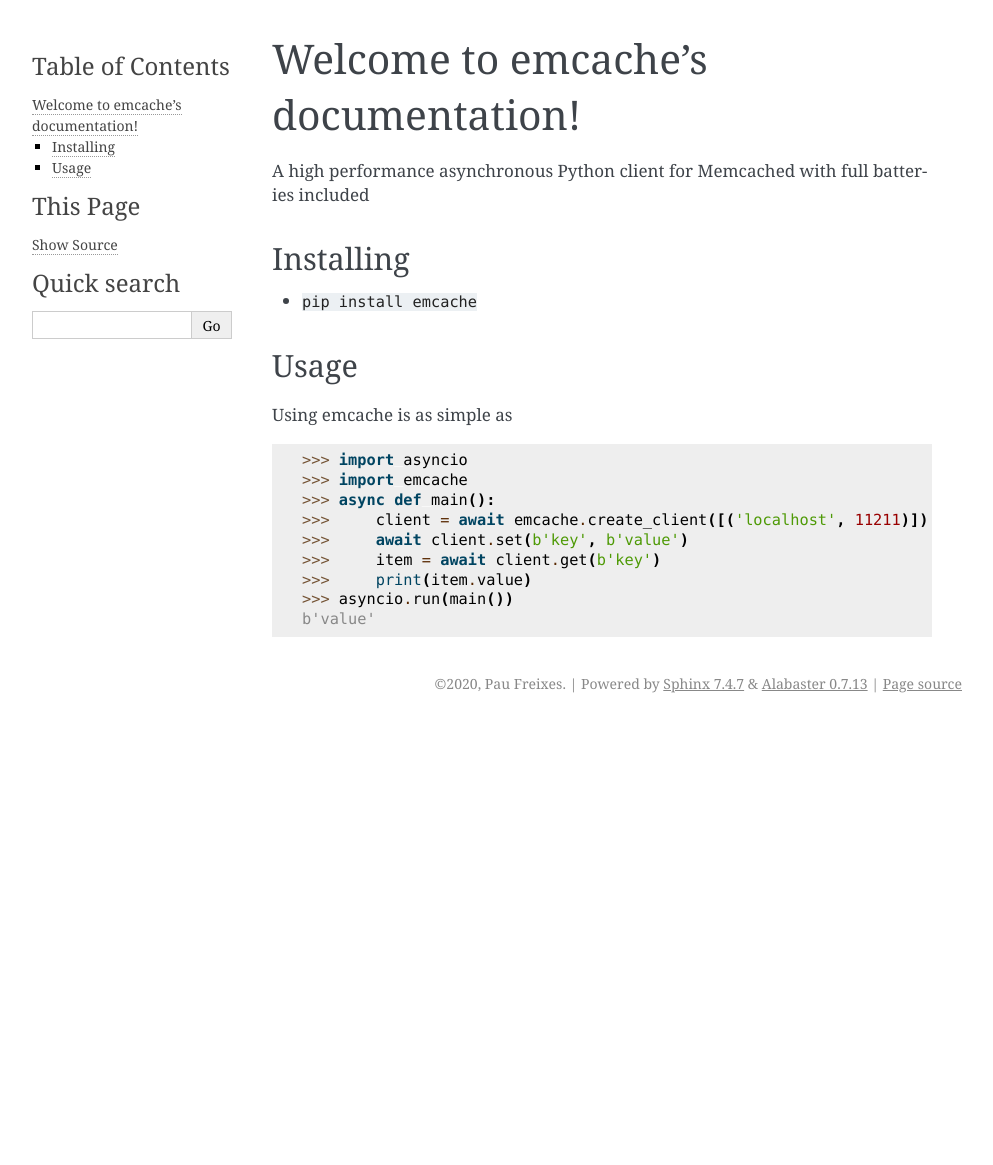
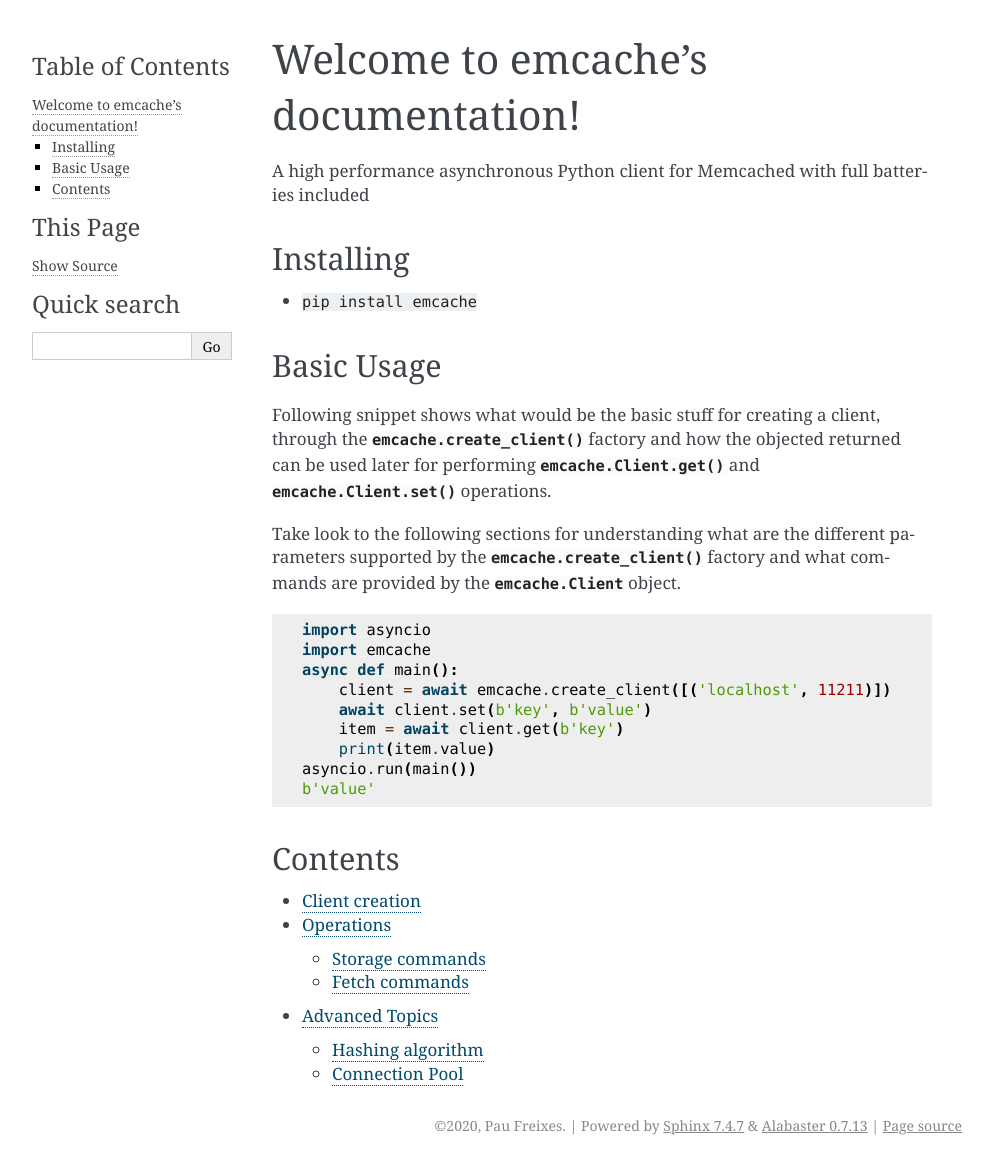
Before and after one commit to emcache/emcache, a Sphinx documentation site: the page built from docs/index.rst, in a window 1280 px wide. Shown: the whole page, without its empty margins (148-1141 px from the left). Built offline with Sphinx 7.4.7, drawn with Linux system fonts in a browser that asks for light colours; before the commit the page ends 900 px from its top, so only the background shows below that.

Commit message:
Documentation for RTD (#10)

```diff
--- a/docs/index.rst
+++ b/docs/index.rst
@@ -17,19 +17,32 @@
 
 - ``pip install emcache``
 
-Usage
------
+Basic Usage
+-----------
 
-Using emcache is as simple as
+Following snippet shows what would be the basic stuff for creating a client, through the :meth:`emcache.create_client` factory and how the objected returned can be used
+later for performing :meth:`emcache.Client.get` and :meth:`emcache.Client.set` operations.
+
+Take look to the following sections for understanding what are the different parameters supported by the :meth:`emcache.create_client` factory and what commands are
+provided by the :class:`emcache.Client` object.
 
 .. code-block:: python
 
-    >>> import asyncio
-    >>> import emcache
-    >>> async def main():
-    >>>     client = await emcache.create_client([('localhost', 11211)])
-    >>>     await client.set(b'key', b'value')
-    >>>     item = await client.get(b'key')
-    >>>     print(item.value)
-    >>> asyncio.run(main())
+    import asyncio
+    import emcache
+    async def main():
+        client = await emcache.create_client([('localhost', 11211)])
+        await client.set(b'key', b'value')
+        item = await client.get(b'key')
+        print(item.value)
+    asyncio.run(main())
     b'value'
+
+Contents
+--------
+
+.. toctree::
+
+  client
+  operations
+  advanced_topics
```
Also changed, not shown: README.md (+11 -11 lines), docs/advanced_topics.rst (added, +67 -0 lines), docs/client.rst (added, +40 -0 lines), docs/operations.rst (added, +125 -0 lines).
